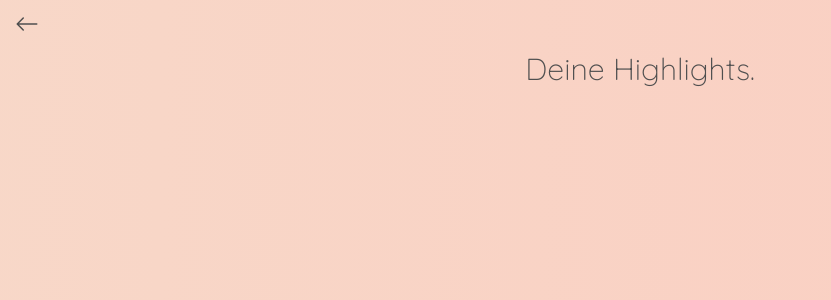
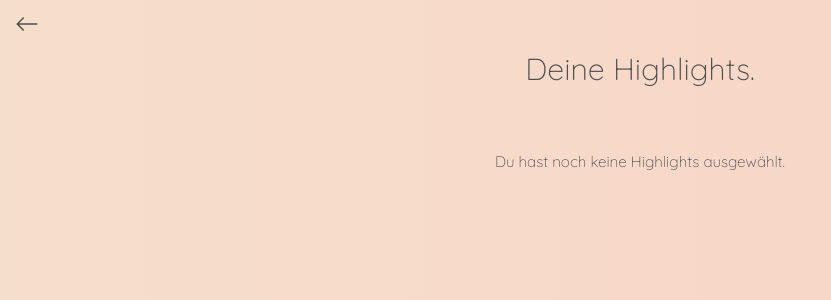
Before and after one commit to marialitwa/capstone-project, a Next.js app: page /favorites in a window 1280 px wide. Shown: the top 300 px of the page, without its empty margins (0-831 px from the left). Built offline with nearby package versions, Linux system fonts and the light colour scheme.

Commit message:
Add placeholder text to favorites page.

```diff
--- a/pages/favorites.js
+++ b/pages/favorites.js
@@ -62,6 +62,17 @@ export default function FavoriteAnswers({
                 />
               </div>
             )
+        )}
+
+        {morningAnswers.find((answerText) => answerText.isFavorite) ===
+          undefined &&
+        eveningAnswers.find((answerText) => answerText.isFavorite) ===
+          undefined ? (
+          <PlaceholderText>
+            Du hast noch keine Highlights ausgewählt.
+          </PlaceholderText>
+        ) : (
+          ""
         )}
       </div>
     </Main>
@@ -134,3 +145,10 @@ const Daytime = styled.p`
   font-weight: var(--body-fontweight);
   letter-spacing: 0.01rem;
 `;
+
+const PlaceholderText = styled.p`
+  margin-top: 2rem;
+  font-size: var(--body-fontsize);
+  color: var(--text-primary-color);
+  font-weight: var(--body-fontweight);
+`;
```
